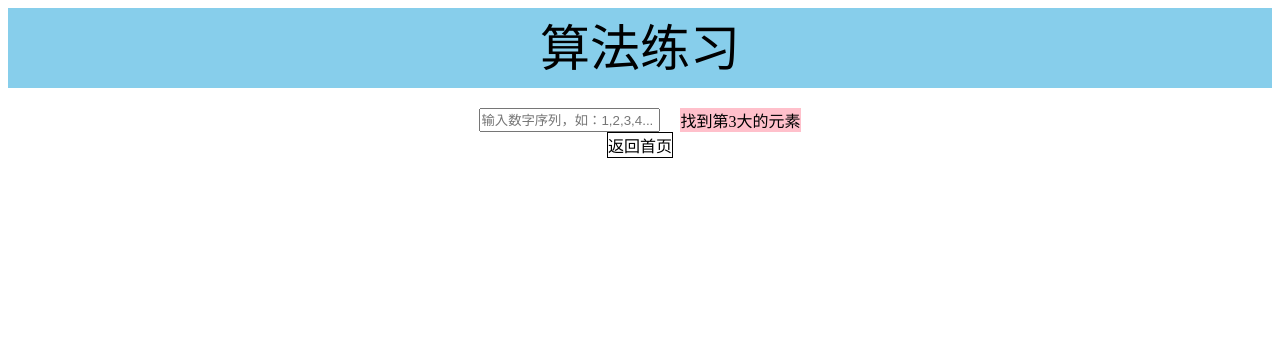
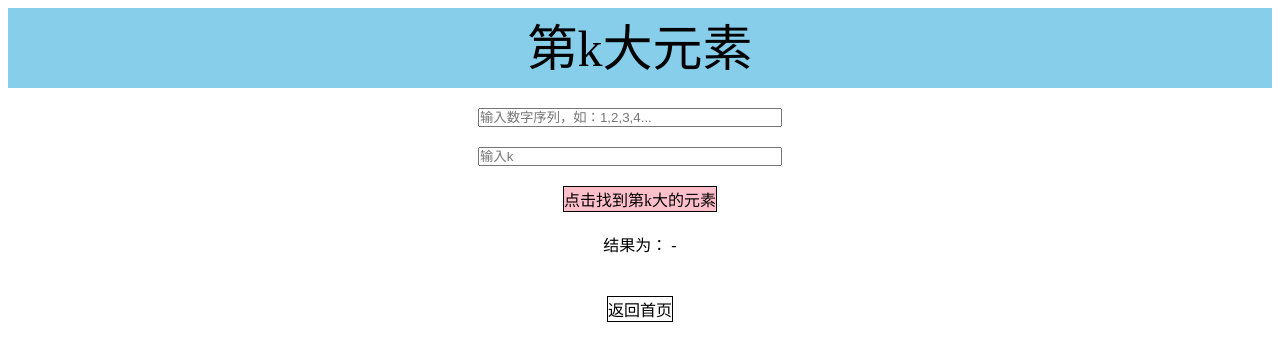
Before and after one commit to jgCodeU/practiceWeekly, a Vue app in the folder projectCode/: page /#/calculate in a window 1280 px wide. Shown: the top 360 px of the page. Built offline with nearby package versions, Linux system fonts and the light colour scheme.

Commit message:
寻找第k大元素

```diff
--- a/projectCode/src/details/calculate/calculate.vue
+++ b/projectCode/src/details/calculate/calculate.vue
@@ -1,16 +1,21 @@
 <template>
   <div class="calculate">
-    <div class="title">算法练习</div>
-    <!-- <div class="input"></div> -->
+    <div class="title">第k大元素</div>
     <div class="inputArea">
-      <input class="input" v-model="inputString" placeholder="输入数字序列，如：1,2,3,4..." />
-      <div class="conversionButton" @click="stringToArr()">找到第3大的元素</div>
+      <input class="inputArr" v-model="inputString" placeholder="输入数字序列，如：1,2,3,4..." />
     </div>
 
-    <!-- <div class="resultArea">
-      <p class="resulTitle">转换结果为： {{ result }}</p>
-      <div class="result">{{ result }}</div>
-    </div> -->
+    <div class="inputkArea">
+      <input class="inputK" v-model="k" placeholder="输入k" />
+    </div>
+
+    <div class="inputkArea">
+      <div class="conversionButton" @click="stringToArr()">点击找到第k大的元素</div>
+    </div>
+
+    <div class="resultArea">
+      <p class="resulTitle">结果为： {{ result }}</p>
+    </div>
 
     <div class="returnNavigation" @click="returnNavigation()">
       <p>返回首页</p>
@@ -25,9 +30,11 @@ export default {
   data() {
     return {
       //   inputArr: [1, 3, 2, 5, 7, 9, 4, 6, 8, 10], //输入的数组?
-      inputArr: [10, 9, 8, 7, 6, 5, 4, 3, 2, 1],
+      // inputArr: [10, 9, 8, 7, 6, 5, 4, 3, 2, 1],
+      inputArr:[],//输入的数组
       inputString: '',//输入的字符串
-      k: 9, //寻找第k大的元素
+      k: '', //寻找第k大的元素
+      result:'-',//找到的结果
     };
   },
   methods: {
@@ -43,14 +50,37 @@ export default {
         this.inputArr = this.inputString.split(',');
         console.log('转换为数组' , this.inputArr);
 
+        // 检查并转换输入字符串
+        for(let i = 0; i<this.inputArr.length ; i++){
+          if(Number(this.inputArr[i])) {
+            this.inputArr[i] = Number(this.inputArr[i]);
+            // console.log(this.inputArr);
+            continue;
+          }
+          alert('请检查输入');
+          return;
+        }
+
+        // 检查并转换k
+        if(Number(this.k)) {
+            this.k = Number(this.k);
+        } else {
+          alert('请检查输入');
+          return
+        }
+
+        if(this.inputArr.length < this.k) {
+          alert('k不能大于数组长度');
+          return;
+        }
+
+
+        this.findBiggestK();
+
     },
     // 使用冒泡排序，排k次即可
     findBiggestK() {
-      //   if (this.inputArr.length < k) {
-      //     return;
-      //   }
       console.log("输入数组", this.inputArr);
-      //   for (let j = 0; j < this.inputArr.length - 1; j++) {
       for (let j = 0; j < this.k; j++) {
         for (let i = 0; i < this.inputArr.length; i++) {
           let temp;
@@ -62,11 +92,13 @@ export default {
         }
       }
       console.log(this.inputArr);
-      console.log(`第${this.k}大的元素是`,this.inputArr[this.inputArr.length-this.k])
+      this.result = this.inputArr[this.inputArr.length-this.k]
+      console.log(`第${this.k}大的元素是`,this.result)
+
     },
   },
   mounted() {
-    this.findBiggestK();
+    // this.findBiggestK();
   },
 };
 </script>
@@ -91,24 +123,30 @@ export default {
 }
 .inputArea,
 .resultArea,
-.returnNavigation {
+.returnNavigation,
+.inputkArea {
   position: relative;
-  top: 20px;
+  margin-top: 20px;
   display: flex;
   justify-content: center;
+  align-items: center;
   /* background-color: pink; */
 }
-.input {
+.inputArr,
+.inputK {
   /* background-color: rgb(143, 235, 135); */
   margin-right: 20px;
+  width: 300px;
 }
 .conversionButton {
   background-color: pink;
+  border: solid 1px #000;
 }
 .resulTitle {
 }
 
 .returnNavigation p {
   border: solid 1px #000;
+  margin-top: 20px;
 }
 </style>
--- a/projectCode/src/details/navigation/navigation.vue
+++ b/projectCode/src/details/navigation/navigation.vue
@@ -1,8 +1,8 @@
 <template>
   <div class="navigation">
       <div class="baseConversion" @click="goBaseConversion">进制转换</div>
-      <!-- <div class="rgbToGray" @click="goRgbToGray">rgb转灰度</div>
-      <div class="calculate" @click="goCalculate">算法练习</div> -->
+      <!-- <div class="rgbToGray" @click="goRgbToGray">rgb转灰度</div> -->
+      <div class="calculate" @click="goCalculate">第k大元素</div>
   </div>
 
 </template>
```
